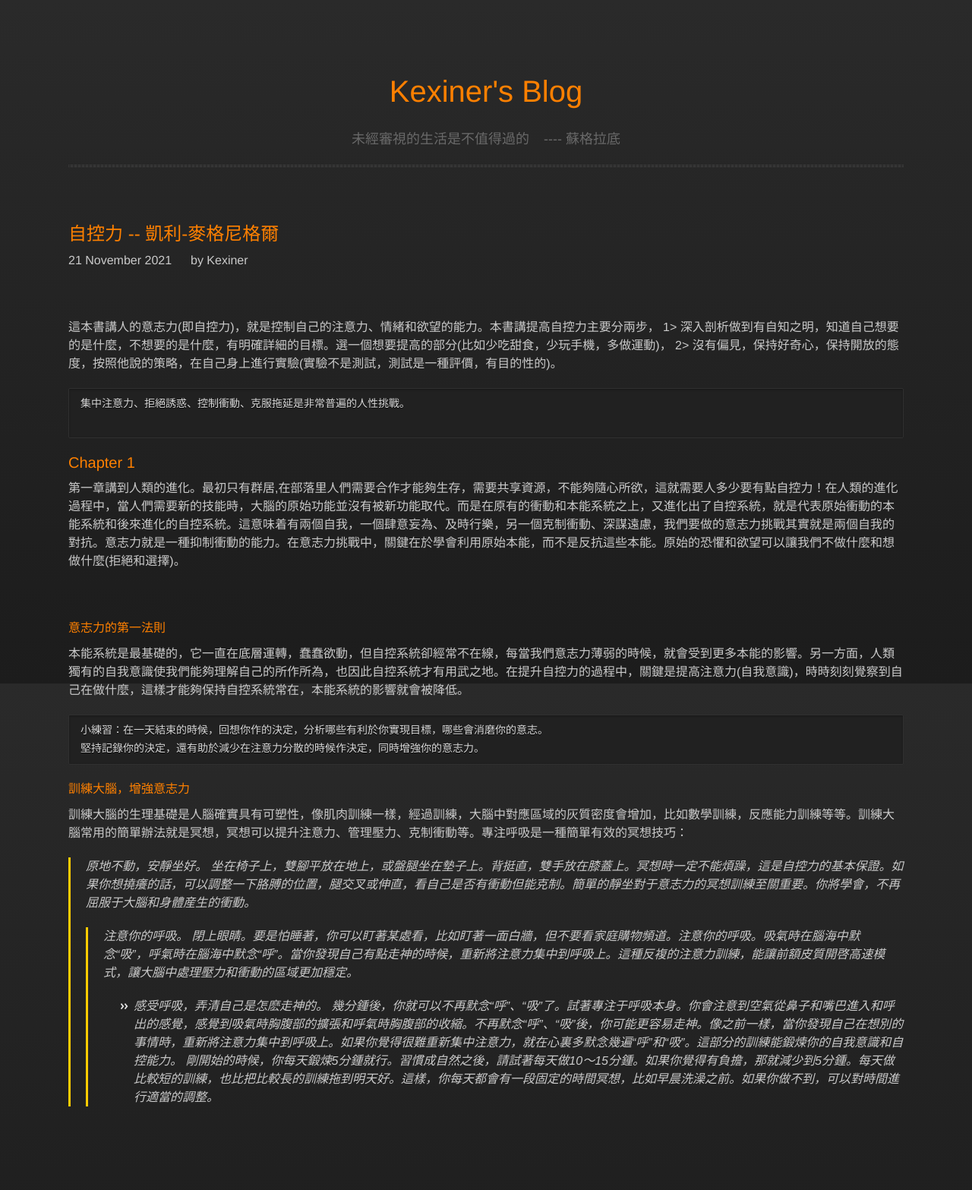
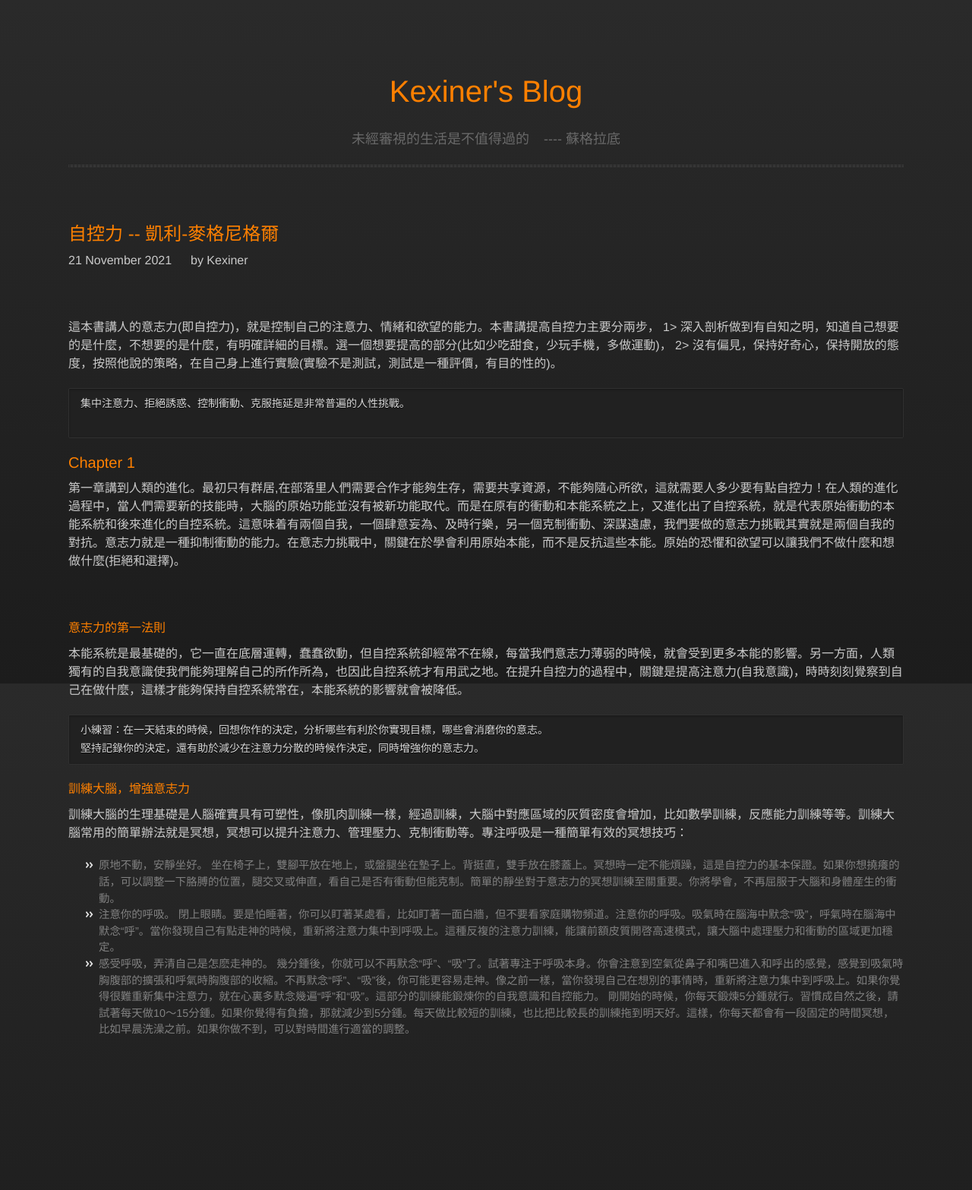
Before and after one commit to kexinerchen/kexinerchen.github.io, a Jekyll site: the page built from _posts/2021-11-21-willpower.md, in a window 1280 px wide. Shown: the whole page at 76% size. Built offline with Jekyll 4.4.1, drawn with Linux system fonts in a browser that asks for light colours; some web fonts are replaced; after the commit the page ends 1477 px from its top, so only the background shows below that.

Commit message:
Update 2021-11-21-willpower.md

```diff
--- a/_posts/2021-11-21-willpower.md
+++ b/_posts/2021-11-21-willpower.md
@@ -34,11 +34,11 @@ author: Kexiner
 #### 訓練大腦，增強意志力
 訓練大腦的生理基礎是人腦確實具有可塑性，像肌肉訓練一樣，經過訓練，大腦中對應區域的灰質密度會增加，比如數學訓練，反應能力訓練等等。訓練大腦常用的簡單辦法就是冥想，冥想可以提升注意力、管理壓力、克制衝動等。專注呼吸是一種簡單有效的冥想技巧：
 
-> 原地不動，安靜坐好。
+- 原地不動，安靜坐好。
 坐在椅子上，雙腳平放在地上，或盤腿坐在墊子上。背挺直，雙手放在膝蓋上。冥想時一定不能煩躁，這是自控力的基本保證。如果你想撓癢的話，可以調整一下胳膊的位置，腿交叉或伸直，看自己是否有衝動但能克制。簡單的靜坐對于意志力的冥想訓練至關重要。你將學會，不再屈服于大腦和身體産生的衝動。
->> 注意你的呼吸。
+- 注意你的呼吸。
 閉上眼睛。要是怕睡著，你可以盯著某處看，比如盯著一面白牆，但不要看家庭購物頻道。注意你的呼吸。吸氣時在腦海中默念“吸”，呼氣時在腦海中默念“呼”。當你發現自己有點走神的時候，重新將注意力集中到呼吸上。這種反複的注意力訓練，能讓前額皮質開啓高速模式，讓大腦中處理壓力和衝動的區域更加穩定。
 - 感受呼吸，弄清自己是怎麽走神的。
 幾分鍾後，你就可以不再默念“呼”、“吸”了。試著專注于呼吸本身。你會注意到空氣從鼻子和嘴巴進入和呼出的感覺，感覺到吸氣時胸腹部的擴張和呼氣時胸腹部的收縮。不再默念“呼”、“吸”後，你可能更容易走神。像之前一樣，當你發現自己在想別的事情時，重新將注意力集中到呼吸上。如果你覺得很難重新集中注意力，就在心裏多默念幾遍“呼”和“吸”。這部分的訓練能鍛煉你的自我意識和自控能力。
 剛開始的時候，你每天鍛煉5分鍾就行。習慣成自然之後，請試著每天做10～15分鍾。如果你覺得有負擔，那就減少到5分鍾。每天做比較短的訓練，也比把比較長的訓練拖到明天好。這樣，你每天都會有一段固定的時間冥想，比如早晨洗澡之前。如果你做不到，可以對時間進行適當的調整。
-{:font-size: 90%;"}
+{:style="color:gray;font-size: 90%;"}
```
